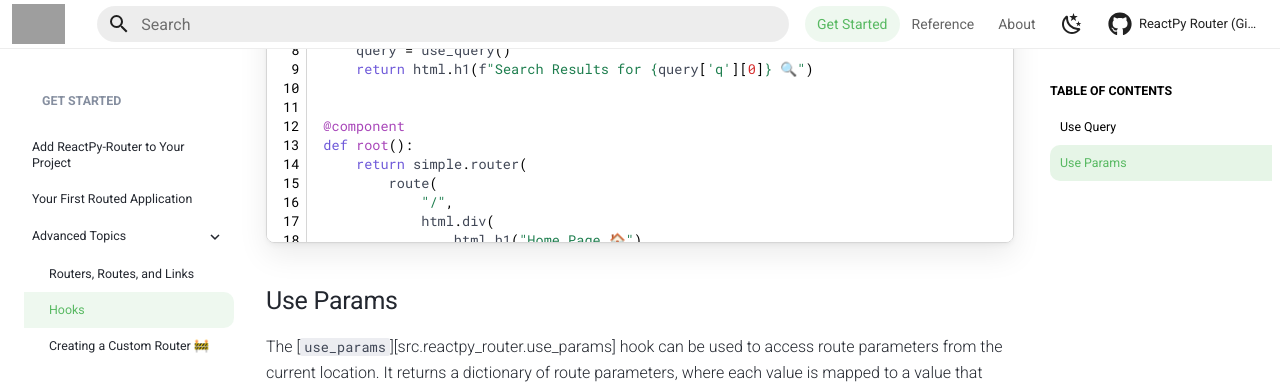
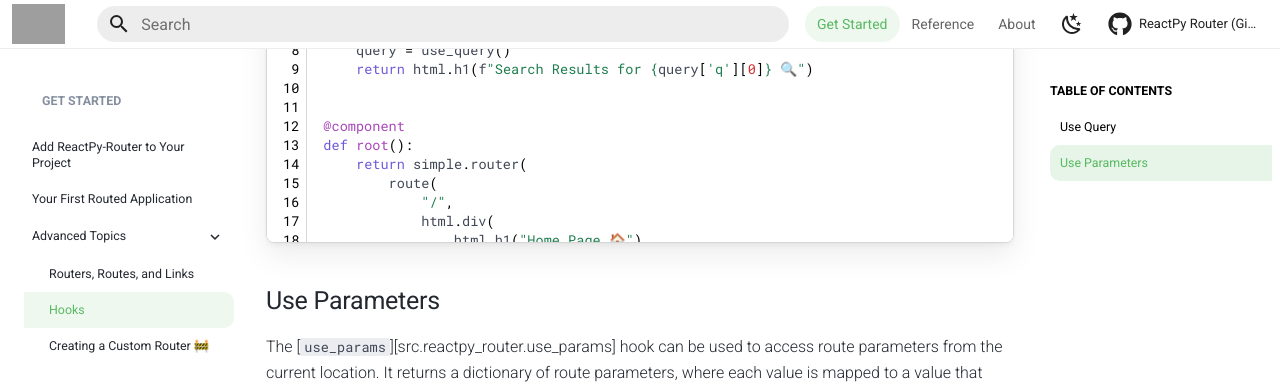
Before and after one commit to reactive-python/reactpy-router, an MkDocs documentation site: the page built from docs/src/learn/hooks.md, in a window 1280 px wide and 900 px high, scrolled down 701 px. Shown: the top 390 px of the window. Built offline with MkDocs 1.6.1 and Material for MkDocs 9.7.7, drawn with Linux system fonts in a browser that asks for light colours; comment, search, counter and statistics services are not loaded; the version menu is left out; grey boxes are pictures that could not be loaded.

Commit message:
Fix docs spelling checks

````diff
--- a/docs/src/learn/hooks.md
+++ b/docs/src/learn/hooks.md
@@ -16,7 +16,7 @@ The [`use_query`][src.reactpy_router.use_query] hook can be used to access query
     {% include "../../examples/python/use-query.py" %}
     ```
 
-## Use Params
+## Use Parameters
 
 The [`use_params`][src.reactpy_router.use_params] hook can be used to access route parameters from the current location. It returns a dictionary of route parameters, where each value is mapped to a value that matches the type specified in the route path.
 
````
Also changed, not shown: CHANGELOG.md.
